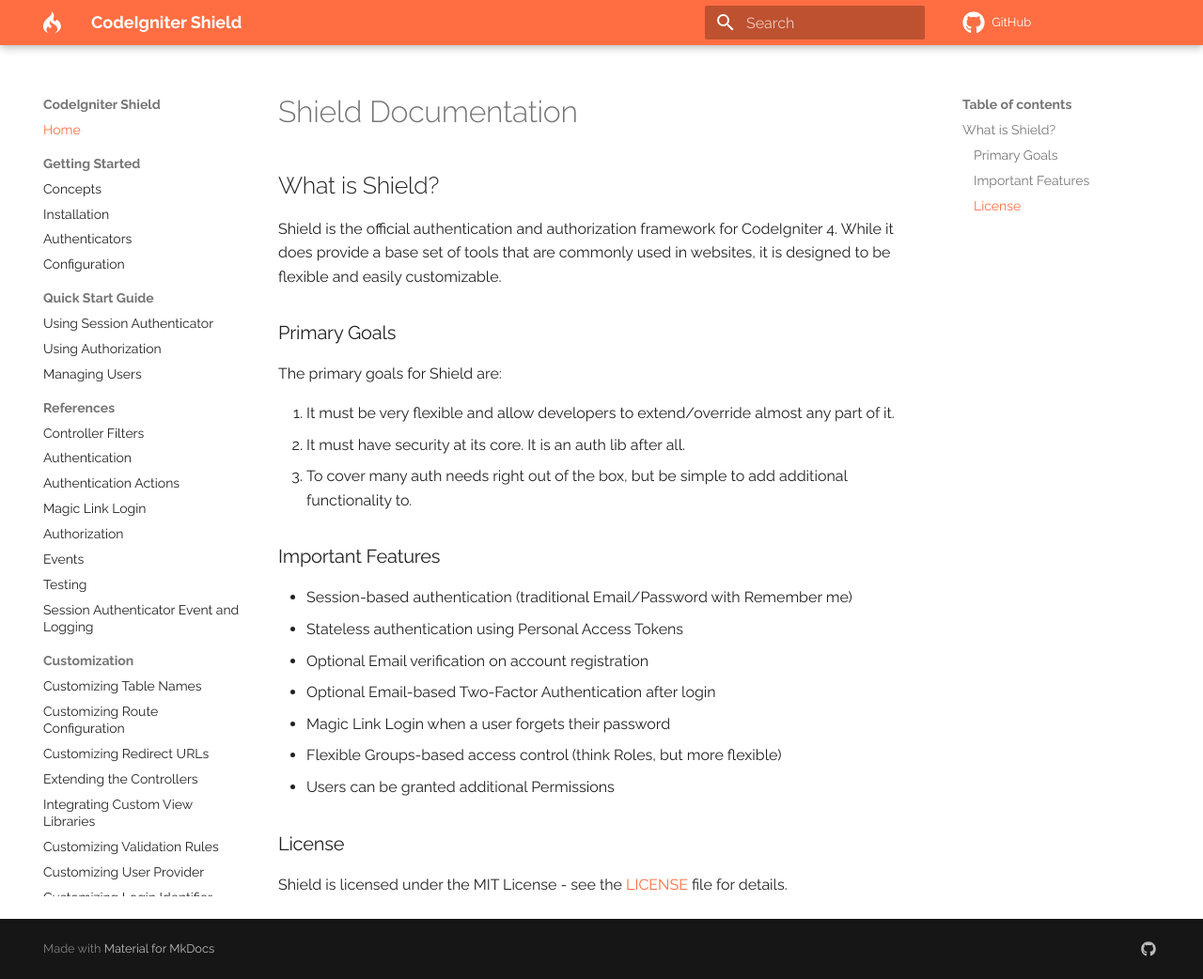
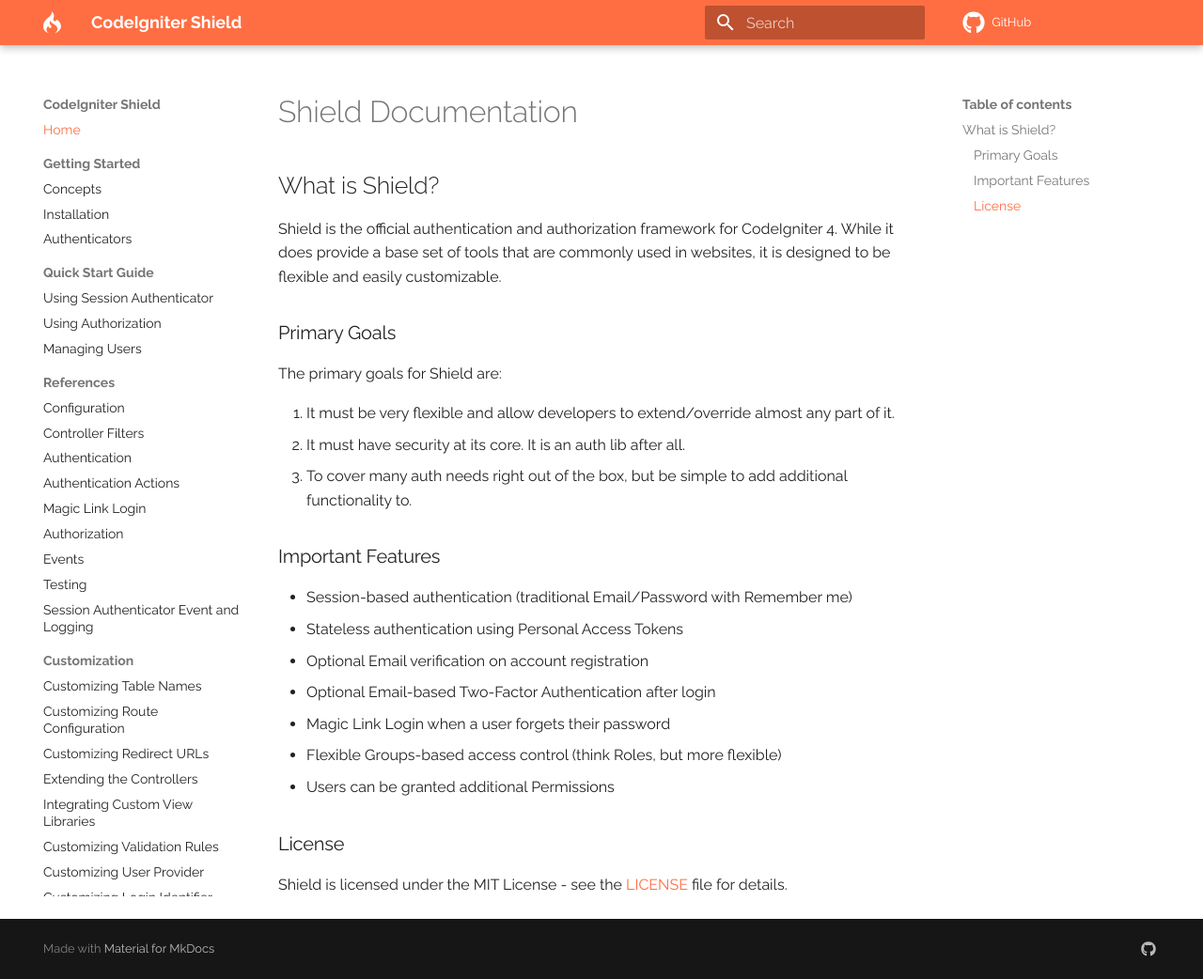
Before and after one commit to codeigniter4/shield, an MkDocs documentation site: the page built from docs/index.md, in a window 1280 px wide and 1042 px high. Shown: the whole window at 94% size. Built offline with MkDocs 1.6.1 and Material for MkDocs 9.7.7, drawn with Linux system fonts in a browser that asks for light colours; comment, search, counter and statistics services are not loaded; a style sheet for code colours, icons or effects is not loaded; part of the change alters nothing that is shown.

```diff
--- a/mkdocs.yml
+++ b/mkdocs.yml
@@ -42,12 +42,12 @@ nav:
     - Concepts: concepts.md
     - Installation: install.md
     - authenticators.md
-    - configuration.md
   - Quick Start Guide:
     - quick_start_guide/using_session_auth.md
     - quick_start_guide/using_authorization.md
     - quick_start_guide/managing_users.md
   - References:
+    - configuration.md
     - controller_filters.md
     - Authentication: authentication.md
     - auth_actions.md
```
